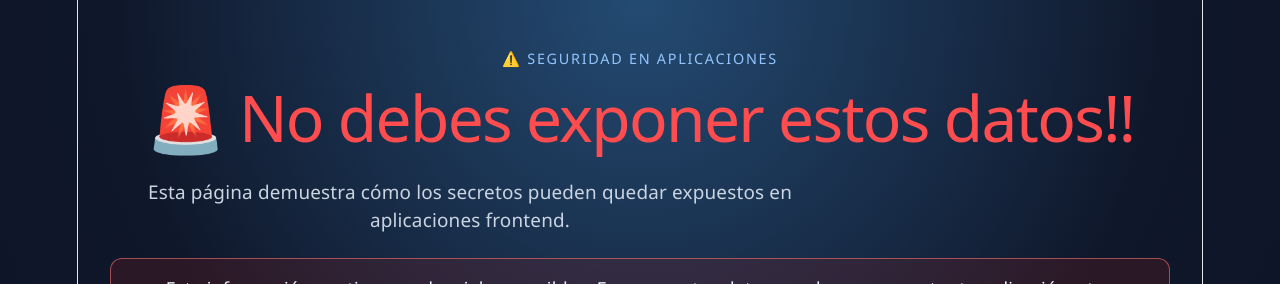
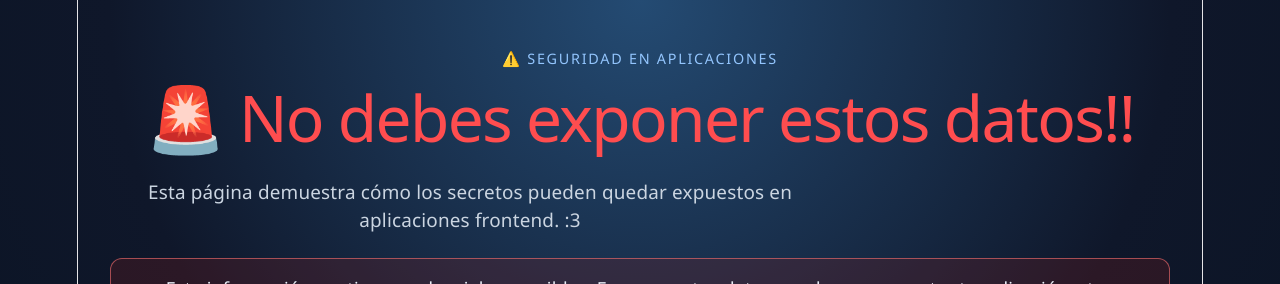
Before and after one commit to An-cell-byte/rolando_webactivity, a React (Vite) app: page / in a window 1280 px wide. Shown: the top 284 px of the page. Built offline with nearby package versions, Linux system fonts and the light colour scheme.

Commit message:
Layout modifications 2

```diff
--- a/src/App.tsx
+++ b/src/App.tsx
@@ -17,7 +17,7 @@ export default function App() {
         <p className="eyebrow">⚠️ Seguridad en aplicaciones</p>
         <h1>🚨 No debes exponer estos datos!!</h1>
         <p className="hero-copy">
-          Esta página demuestra cómo los secretos pueden quedar expuestos en aplicaciones frontend.
+          Esta página demuestra cómo los secretos pueden quedar expuestos en aplicaciones frontend. :3
         </p>
       </section>
 
```
